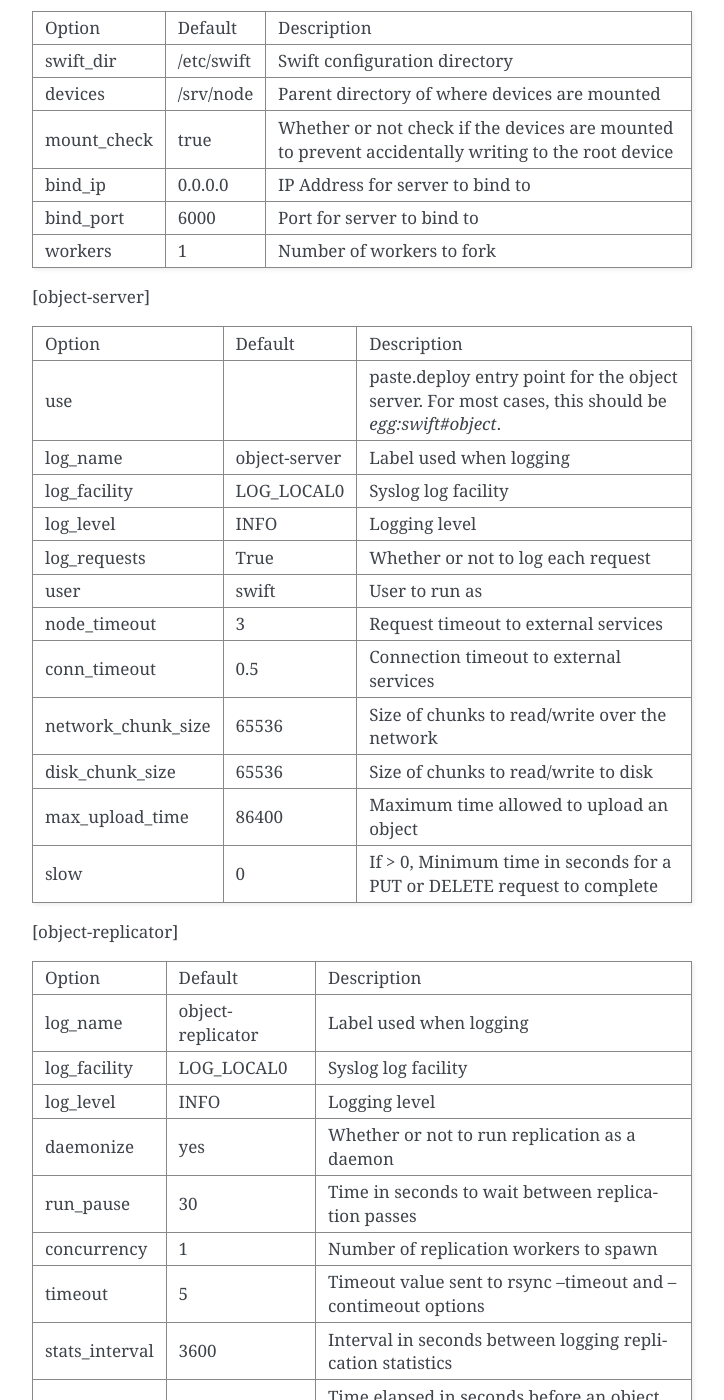
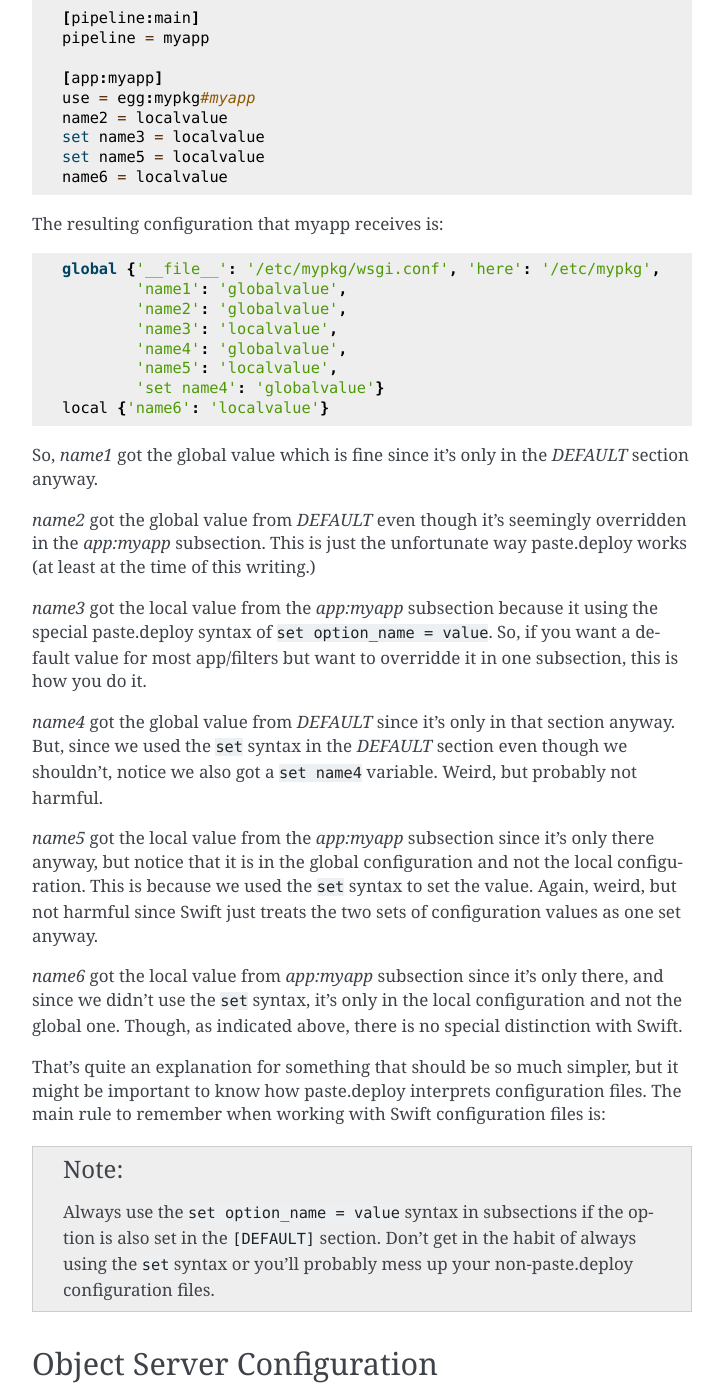
Before and after one commit to dmgerman/swift-token, a Sphinx documentation site: the page built from doc/source/deployment_guide.rst, in a window 1280 px wide and 1400 px high, scrolled down 3148 px. Shown: the whole window, without its empty margins (388-1112 px from the left). Built offline with Sphinx 7.4.7, drawn with Linux system fonts in a browser that asks for light colours; the version number could not be read and is left out; some of the changed text lies outside the part shown.

Commit message:
In-depth documentation on paste.deploy configuration files

```diff
--- a/doc/source/deployment_guide.rst
+++ b/doc/source/deployment_guide.rst
@@ -134,9 +134,80 @@
 General Server Configuration
 ----------------------------
 
-Swift uses paste.deploy to manage server configurations. Default configuration
-options are set in the `[DEFAULT]` section, and any options specified there
-can be overridden in any of the other sections.
+Swift uses paste.deploy (http://pythonpaste.org/deploy/) to manage server
+configurations. Default configuration options are set in the `[DEFAULT]`
+section, and any options specified there can be overridden in any of the other
+sections BUT ONLY BY USING THE SYNTAX ``set option_name = value``. This is the
+unfortunate way paste.deploy works and I'll try to explain it in full.
+
+First, here's an example paste.deploy configuration file::
+
+    [DEFAULT]
+    name1 = globalvalue
+    name2 = globalvalue
+    name3 = globalvalue
+    set name4 = globalvalue
+
+    [pipeline:main]
+    pipeline = myapp
+
+    [app:myapp]
+    use = egg:mypkg#myapp
+    name2 = localvalue
+    set name3 = localvalue
+    set name5 = localvalue
+    name6 = localvalue
+
+The resulting configuration that myapp receives is::
+
+    global {'__file__': '/etc/mypkg/wsgi.conf', 'here': '/etc/mypkg',
+            'name1': 'globalvalue',
+            'name2': 'globalvalue',
+            'name3': 'localvalue',
+            'name4': 'globalvalue',
+            'name5': 'localvalue',
+            'set name4': 'globalvalue'}
+    local {'name6': 'localvalue'}
+
+So, `name1` got the global value which is fine since it's only in the `DEFAULT`
+section anyway.
+
+`name2` got the global value from `DEFAULT` even though it's seemingly
+overridden in the `app:myapp` subsection. This is just the unfortunate way
+paste.deploy works (at least at the time of this writing.)
+
+`name3` got the local value from the `app:myapp` subsection because it using
+the special paste.deploy syntax of ``set option_name = value``. So, if you want
+a default value for most app/filters but want to overridde it in one
+subsection, this is how you do it.
+
+`name4` got the global value from `DEFAULT` since it's only in that section
+anyway. But, since we used the ``set`` syntax in the `DEFAULT` section even
+though we shouldn't, notice we also got a ``set name4`` variable. Weird, but
+probably not harmful.
+
+`name5` got the local value from the `app:myapp` subsection since it's only
+there anyway, but notice that it is in the global configuration and not the
+local configuration. This is because we used the ``set`` syntax to set the
+value. Again, weird, but not harmful since Swift just treats the two sets of
+configuration values as one set anyway.
+
+`name6` got the local value from `app:myapp` subsection since it's only there,
+and since we didn't use the ``set`` syntax, it's only in the local
+configuration and not the global one. Though, as indicated above, there is no
+special distinction with Swift.
+
+That's quite an explanation for something that should be so much simpler, but
+it might be important to know how paste.deploy interprets configuration files.
+The main rule to remember when working with Swift configuration files is:
+
+.. note::
+
+    Always use the ``set option_name = value`` syntax in subsections if the
+    option is also set in the ``[DEFAULT]`` section. Don't get in the habit of
+    always using the ``set`` syntax or you'll probably mess up your
+    non-paste.deploy configuration files.
+
 
 ---------------------------
 Object Server Configuration
```
